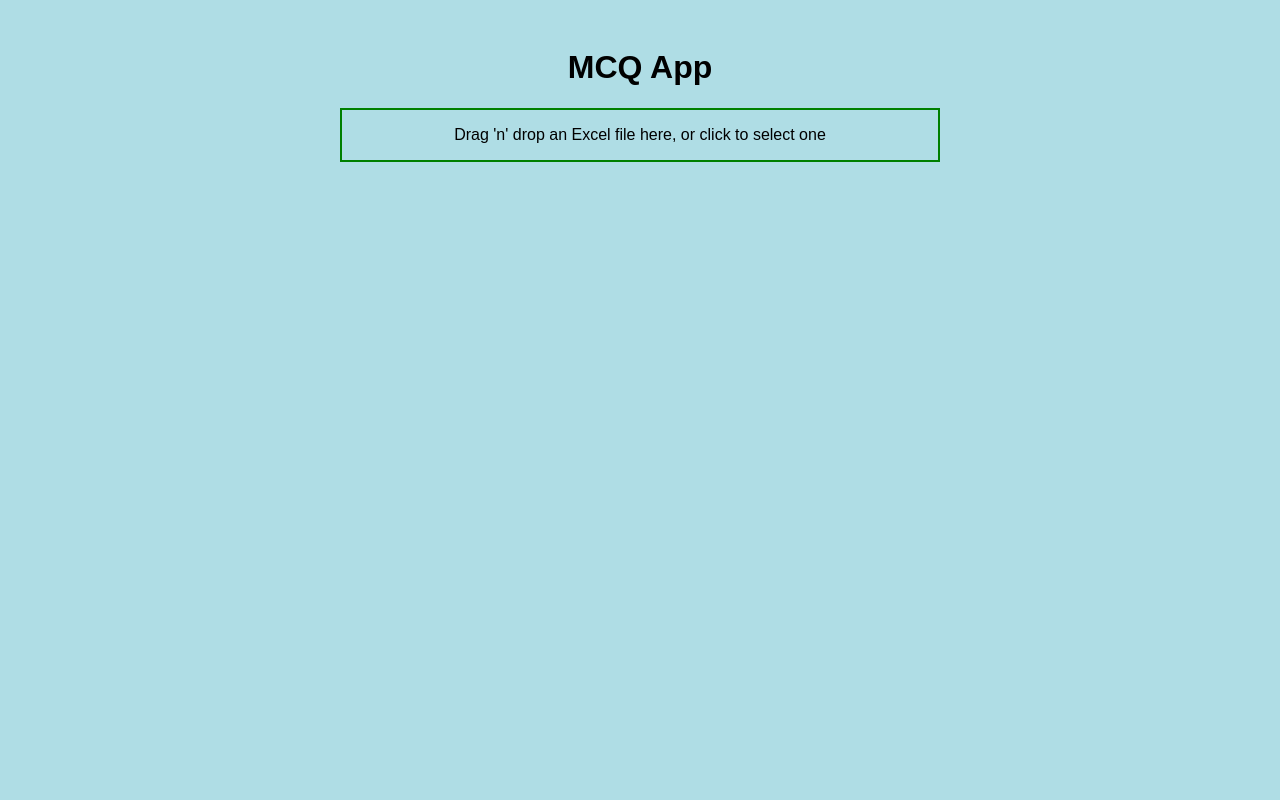
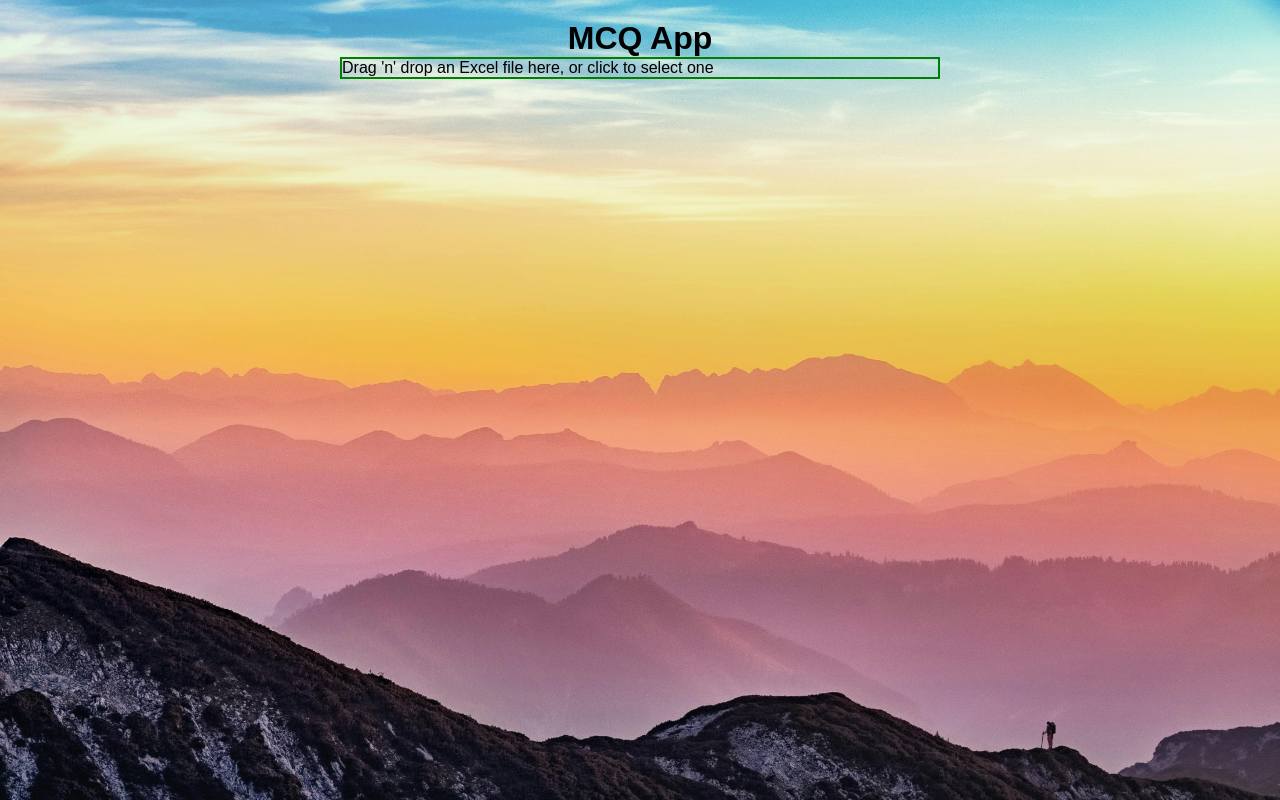
Before and after one commit to Saravjeet0806/exam-app, a React (Vite) app: page / in a window 1280 px wide. Built offline with nearby package versions, Linux system fonts and the light colour scheme.

Commit message:
added basic css and background image

```diff
--- a/src/App.css
+++ b/src/App.css
@@ -1,16 +1,40 @@
 /* App.css */
+*{
+      margin: 0;
+      padding: 0;
+}
 body{
-  background-color: #AFDDE5;
+  background-image: url(assets/bg.jpg);
+  height: 100%;
+  background-repeat: no-repeat;
+  background-attachment: fixed;
+  background-position: center;
+  background-size: cover;
+}
+
+h1{
+  text-align: center;
 }
 .app {
   max-width: 600px;
   margin: 0 auto;
   padding: 20px;
   font-family: Arial, sans-serif;
-  text-align: center;
   color: black;
+
 }
 
 .dropzone{
    border: 2px solid green;
 }
+
+.mcq{
+  font-size: 20px;
+  padding: 10px;
+  text-align: left;
+  margin-top: 10px;
+  margin-bottom: 20px;
+  letter-spacing: 1px;
+  background-color: rgba(5, 5, 4, 0.199);
+  border-radius: 5px;
+}
```
Also changed, not shown: src/assets/bg.jpg (added).
